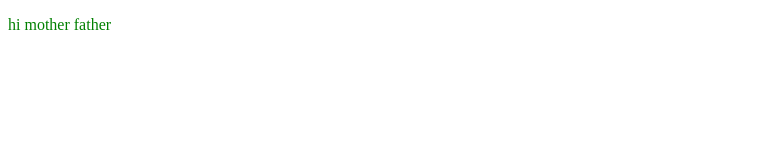
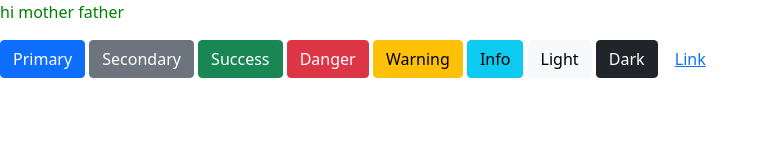
Before and after one commit to Yoman666/F2E_Week1, a plain HTML site: page index.html in a window 1280 px wide. Shown: the whole page, without its empty margins (0-769 px from the left). Drawn offline with nearby package versions, Linux system fonts and the light colour scheme.

Commit message:
bootstrap test

```diff
--- a/index.html
+++ b/index.html
@@ -1,14 +1,25 @@
 <!DOCTYPE html>
 <html lang="en">
 <head>
+    <title>F2E-Week1板塊設計</title>
     <meta charset="UTF-8">
     <meta http-equiv="X-UA-Compatible" content="IE=edge">
     <meta name="viewport" content="width=device-width, initial-scale=1.0">
     <title>Document</title>
+    <link href="https://cdn.jsdelivr.net/npm/bootstrap@5.0.0/dist/css/bootstrap.min.css" rel="stylesheet" integrity="sha384-wEmeIV1mKuiNpC+IOBjI7aAzPcEZeedi5yW5f2yOq55WWLwNGmvvx4Um1vskeMj0" crossorigin="anonymous">
     <link rel="stylesheet" href="style.css">
 </head>
 <body>
     <p class="test">hi mother father</p>
-
+    <button type="button" class="btn btn-primary">Primary</button>
+    <button type="button" class="btn btn-secondary">Secondary</button>
+    <button type="button" class="btn btn-success">Success</button>
+    <button type="button" class="btn btn-danger">Danger</button>
+    <button type="button" class="btn btn-warning">Warning</button>
+    <button type="button" class="btn btn-info">Info</button>
+    <button type="button" class="btn btn-light">Light</button>
+    <button type="button" class="btn btn-dark">Dark</button>
+    <button type="button" class="btn btn-link">Link</button>
+    <script src="https://cdn.jsdelivr.net/npm/bootstrap@5.0.0/dist/js/bootstrap.bundle.min.js" integrity="sha384-p34f1UUtsS3wqzfto5wAAmdvj+osOnFyQFpp4Ua3gs/ZVWx6oOypYoCJhGGScy+8" crossorigin="anonymous"></script>
 </body>
 </html>
```
